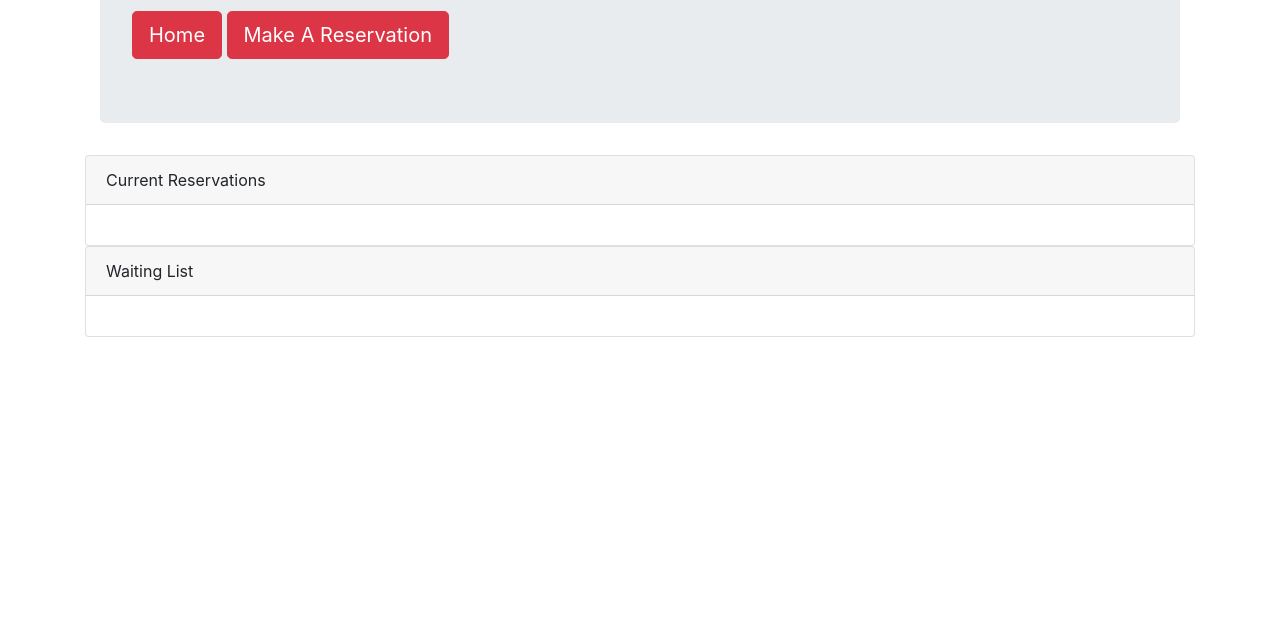
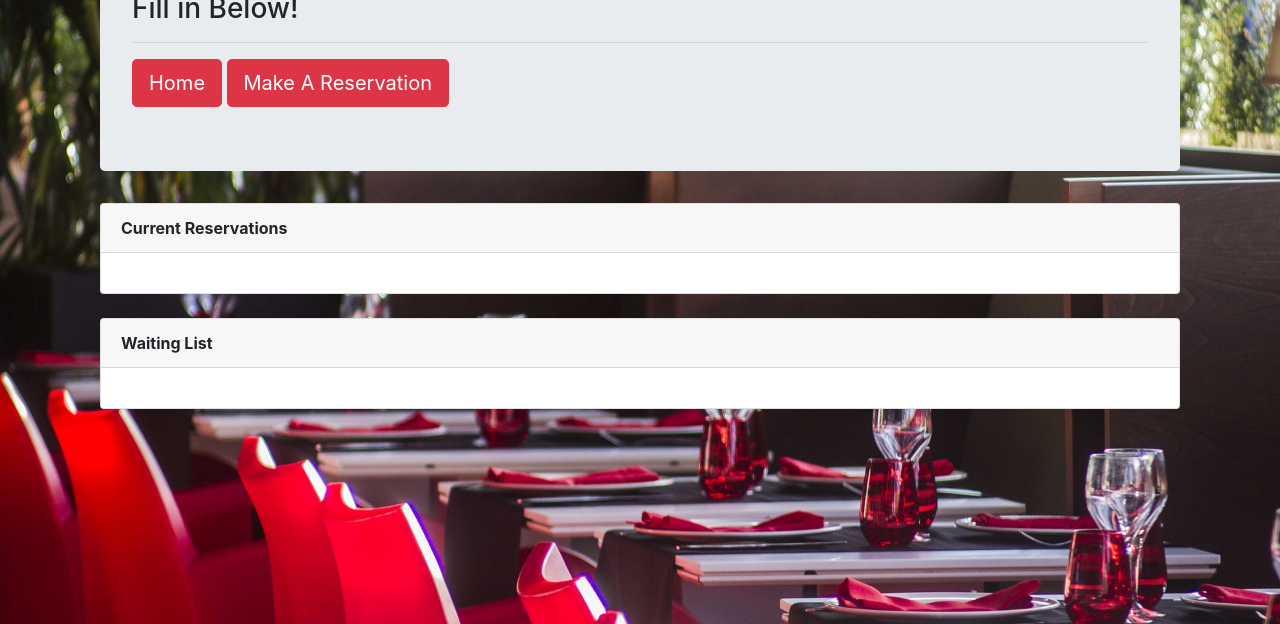
Before and after one commit to monicarangel95/Hot-Restaurant-App, a plain HTML site: page waiting.html in a window 1280 px wide. Shown: the part 176-800 px from the top of the page. Drawn offline with nearby package versions, Linux system fonts and the light colour scheme.

Commit message:
css changes

```diff
--- a/assets/css/style.css
+++ b/assets/css/style.css
@@ -0,0 +1,22 @@
+body {
+    background-image: url(../images/bar-lg.jpg);
+    background-position: center center;
+    background-repeat: no-repeat;
+    background-attachment: fixed;
+    background-size: cover;
+    background-color: #464646;
+}
+
+@media only screen and (max-width: 400px) {
+    body {
+      background-image: url(../images/bar-sm.jpg);
+    }
+
+    .jumbotron {
+        margin-top: 1.5rem;
+    }
+  }
+
+.jumbotron {
+    margin-top: 3rem;
+}
--- a/waiting.html
+++ b/waiting.html
@@ -4,7 +4,7 @@
 <head>
     <meta charset="UTF-8">
     <meta name="viewport" content="width=device-width, initial-scale=1.0">
-    <title>Document</title>
+    <title>Waiting List</title>
     <link rel="stylesheet" href="https://stackpath.bootstrapcdn.com/bootstrap/4.3.1/css/bootstrap.min.css" integrity="sha384-ggOyR0iXCbMQv3Xipma34MD+dH/1fQ784/j6cY/iJTQUOhcWr7x9JvoRxT2MZw1T" crossorigin="anonymous">
     <link rel="stylesheet" href="assets/css/style.css">
     <script src="https://code.jquery.com/jquery-3.5.1.js" integrity="sha256-QWo7LDvxbWT2tbbQ97B53yJnYU3WhH/C8ycbRAkjPDc=" crossorigin="anonymous"></script>
@@ -21,23 +21,23 @@
 
         </section>
 
-        <section id="currentReservations">
+        <section id="currentReservations" class="container">
             <div class="row">
                 <div class="col-12">
                     <div class="card">
-                        <div class="card-header">Current Reservations</div>
+                        <div class="card-header"><strong>Current Reservations</strong></div>
                         <div id="reservations" class="card-body">
                         </div>
                     </div>
                 </div>
             </div>
         </section>
-
-        <section id="waitingList">
+        <br>
+        <section id="waitingList" class="container">
             <div class="row">
                 <div class="col-12">
                     <div class="card">
-                        <div class="card-header">Waiting List</div>
+                        <div class="card-header"><strong>Waiting List</strong></div>
                         <div id="waiting" class="card-body">
 
                         </div>
```
Also changed, not shown: index.html (+5 -5 lines), reserve.html (+1 -1 lines), assets/images/bar-lg.jpg (added), assets/images/bar-sm.jpg (added).
